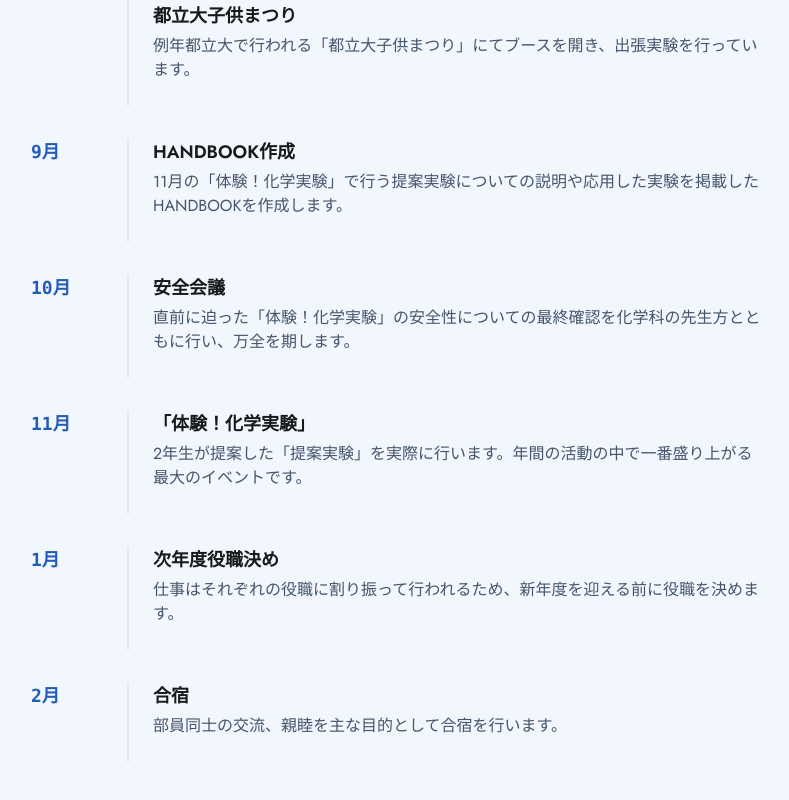
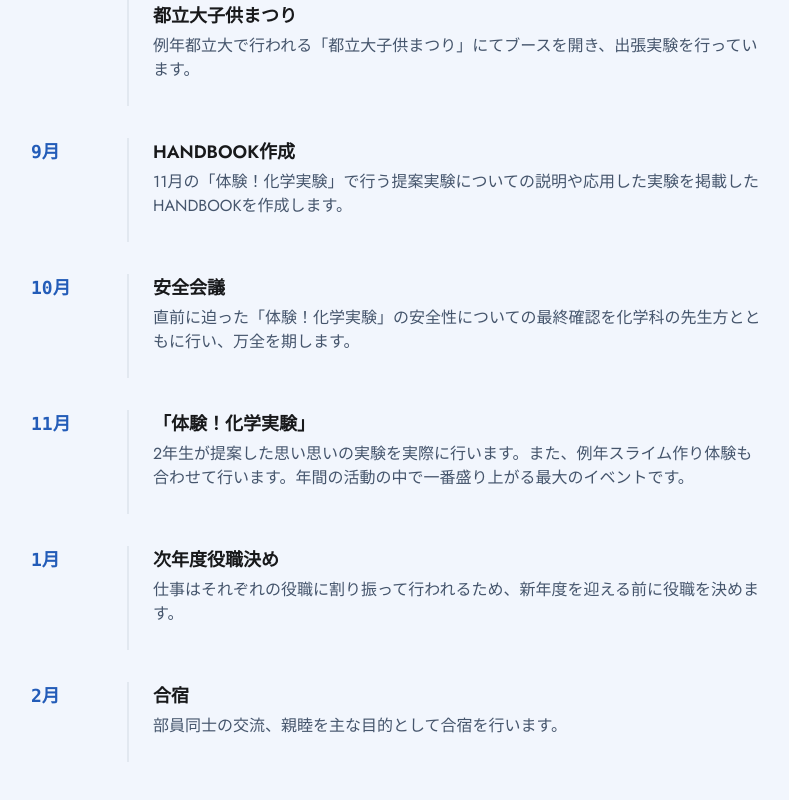
Before and after one commit to tmusfc-system/tmusfc.jp, a React (Vite) app in the folder ui/: page /annual in a window 1280 px wide. Shown: the part 880-1680 px from the top of the page, without its empty margins (241-1030 px from the left). Built offline with nearby package versions, Linux system fonts and the light colour scheme.

Commit message:
content: update on annal schedule

```diff
--- a/ui/src/annual schedule.tsx
+++ b/ui/src/annual schedule.tsx
@@ -79,7 +79,7 @@ export default function Annual() {
           </div>
           <div className="border-l-2 border-slate-200 pl-6 pb-6">
             <h3 className="font-semibold text-lg">「体験！化学実験」</h3>
-            <p className="text-slate-600 mt-1">2年生が提案した「提案実験」を実際に行います。年間の活動の中で一番盛り上がる最大のイベントです。</p>
+            <p className="text-slate-600 mt-1">2年生が提案した思い思いの実験を実際に行います。また、例年スライム作り体験も合わせて行います。年間の活動の中で一番盛り上がる最大のイベントです。</p>
           </div>
         </div>
         <div className="flex gap-4">
```
